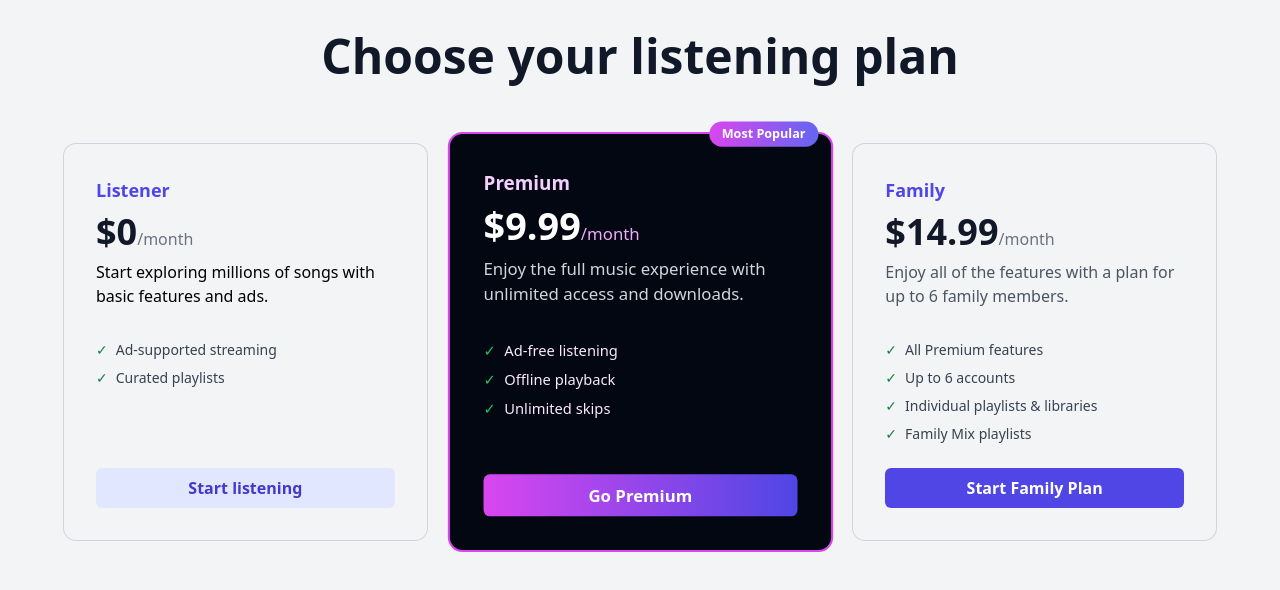
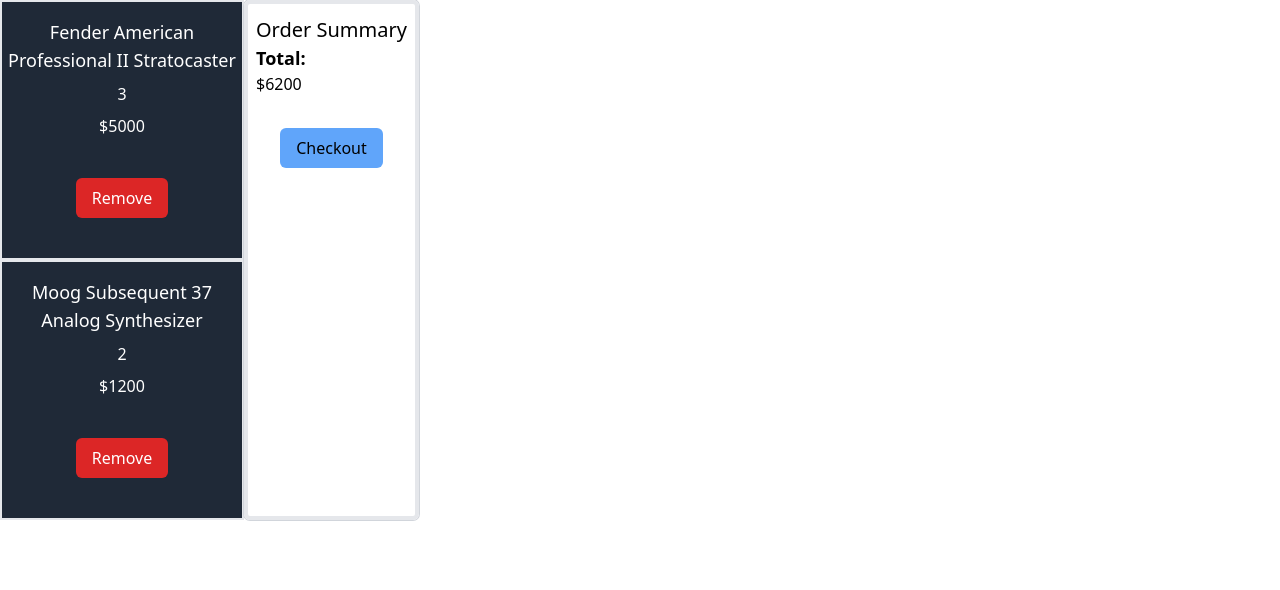
Before and after one commit to mdgabx/testing-notes, a plain HTML site: page tailwind-tutorial/pricing.html in a window 1280 px wide. Drawn offline with nearby package versions, Linux system fonts and the light colour scheme.

Commit message:
completing the proce card

```diff
--- a/tailwind-tutorial/pricing.html
+++ b/tailwind-tutorial/pricing.html
@@ -3,94 +3,31 @@
   <head>
     <meta charset="UTF-8" />
     <meta name="viewport" content="width=device-width, initial-scale=1.0" />
-    <title>Music App Pricing</title>
+    <title>Music Shopping Cart Page</title>
     <script src="https://cdn.tailwindcss.com"></script>
   </head>
-  <body class="bg-gray-100">
-    <main>
-      <h1 class="mt-8 mb-12 text-center text-3xl md:text-5xl font-semibold text-gray-900">Choose your listening plan</h1>
-      <div class="grid grid-cols-1 md:grid-cols-3 max-w-6xl mx-auto gap-8 mt-16">
-        <div class="bg-gray-100 ring-1 ring-gray-300 grid grid-rows-[1fr_auto] rounded-xl p-8 gap-6">
-          <div class="grid grid-rows-[auto_auto_auto_1fr] gap-y-2">
-            <h2 class="text-lg font-semibold text-indigo-600">Listener</h2>
-            <p class="text-4xl font-bold text-gray-900">$0<span class="text-base font-medium text-gray-500">/month</span></p>
-            <p>
-              Start exploring millions of songs with basic features and ads.
-            </p>
-            <ul class="mt-6 space-y-2 text-sm text-gray-700">
-              <li>
-                <span aria-hidden class="text-green-700 mr-2">&#10003;</span>Ad-supported streaming
-              </li>
-              <li>
-                <span aria-hidden class="text-green-700 mr-2">&#10003;</span>Curated playlists
-              </li>
-            </ul>
-          </div>
-          <a
-            href="#"
-            class="block rounded-md bg-indigo-100 px-4 py-2 text-center font-semibold text-indigo-700 hover:bg-indigo-200"
-          >
-            Start listening
-          </a>
+  <body>
+    <div id="shopping-cart-container" class="flex flex-col lg:flex-row">
+      <div id="products-container">
+        <div class="card py-4 flex justify-center items-center flex-col border-2 gap-2 bg-gray-800 text-white">
+          <h2 class="text-lg w-60 text-center">Fender American Professional II Stratocaster </h2>
+          <p class="quantity">3</p>
+          <p class="price">$5000</p>
+          <button class="remove-button bg-red-600 hover:bg-red-400 mt-8 mb-6 px-4 py-2 rounded-md">Remove</button>
         </div>
-        <div class="relative bg-gray-950 text-white ring-2 ring-fuchsia-500 p-8 grid grid-rows-[1fr_auto] gap-6 rounded-xl scale-105">
-          <div class="absolute -top-3 right-3 bg-gradient-to-r from-fuchsia-500 to-indigo-500 rounded-full px-3 py-1 text-xs font-bold text-white">Most Popular</div>
-          <div class="grid grid-rows-[auto_auto_auto_1fr] gap-y-2">
-            <h2 class="text-lg font-semibold text-fuchsia-200">Premium</h2>
-            <p class="text-4xl font-bold text-white">
-              $9.99<span class="text-base font-medium text-fuchsia-300">/month</span>
-            </p>
-            <p class="text-gray-300">
-              Enjoy the full music experience with unlimited access and
-              downloads.
-            </p>
-            <ul class="mt-6 space-y-2 text-sm text-fuchsia-100">
-              <li>
-                <span aria-hidden class="text-green-500 mr-2">&#10003;</span>Ad-free listening
-              </li>
-              <li>
-                <span aria-hidden class="text-green-500 mr-2">&#10003;</span>Offline playback
-              </li>
-              <li>
-                <span aria-hidden class="text-green-500 mr-2">&#10003;</span>Unlimited skips
-              </li>
-            </ul>
-          </div>
-          <a
-            href="#"
-            class="block rounded-md bg-gradient-to-r from-fuchsia-500 to-indigo-600 text-white hover:from-fuchsia-600 hover:to-indigo-700 px-4 py-2 text-center font-semibold"
-          >
-            Go Premium
-          </a>
-        </div>
-        <div class="bg-gray-100 ring-1 ring-gray-300 p-8 rounded-xl grid grid-rows-[1fr_auto] gap-6">
-          <div class="grid grid-rows-[auto_auto_auto_1fr] gap-y-2">
-            <h2 class="text-lg font-semibold text-indigo-600">Family</h2>
-            <p class="text-4xl font-bold text-gray-900">
-              $14.99<span class="text-base font-medium text-gray-500">/month</span>
-            </p>
-            <p class="text-gray-600">
-              Enjoy all of the features with a plan for up to 6 family members.
-            </p>
-            <ul class="mt-6 space-y-2 text-sm text-gray-700">
-              <li>
-                <span aria-hidden class="text-green-700 mr-2">&#10003;</span>All Premium features
-              </li>
-              <li>
-                <span aria-hidden class="text-green-700 mr-2">&#10003;</span>Up to 6 accounts
-              </li>
-              <li>
-                <span aria-hidden class="text-green-700 mr-2">&#10003;</span>Individual playlists &
-                libraries
-              </li>
-              <li>
-                <span aria-hidden class="text-green-700 mr-2">&#10003;</span>Family Mix playlists
-              </li>
-            </ul>
-          </div>
-          <a href="#" class="block rounded-md bg-indigo-600 px-4 py-2 text-center font-semibold text-white hover:bg-indigo-700">Start Family Plan</a>
+        <div class="ard py-4 flex justify-center items-center flex-col border-2 gap-2 bg-gray-800 text-white">
+          <h2 class="text-lg w-60 text-center">Moog Subsequent 37 Analog Synthesizer</h2>
+          <p class="quantity">2</p>
+          <p class="price">$1200</p>
+          <button class="remove-button bg-red-600 hover:bg-red-400 mt-8 mb-6 px-4 py-2 rounded-md">Remove</button>
         </div>
       </div>
-    </main>
+
+      <div id="order-summary-container" class="ring-1 ring-gray-300 rounded-md border-4 flex flex-col py-3 px-2">
+        <h2 class="text-xl">Order Summary</h2>
+        <p id="total" class="font-semibold text-lg">Total:</p><span id="total-amount">$6200</span>
+        <a href="#" class="mx-auto text-center bg-blue-400 hover:bg-blue-600 mt-8 mb-6 px-4 py-2 rounded-md">Checkout</a>
+      </div>
+    </div>
   </body>
 </html>
```
